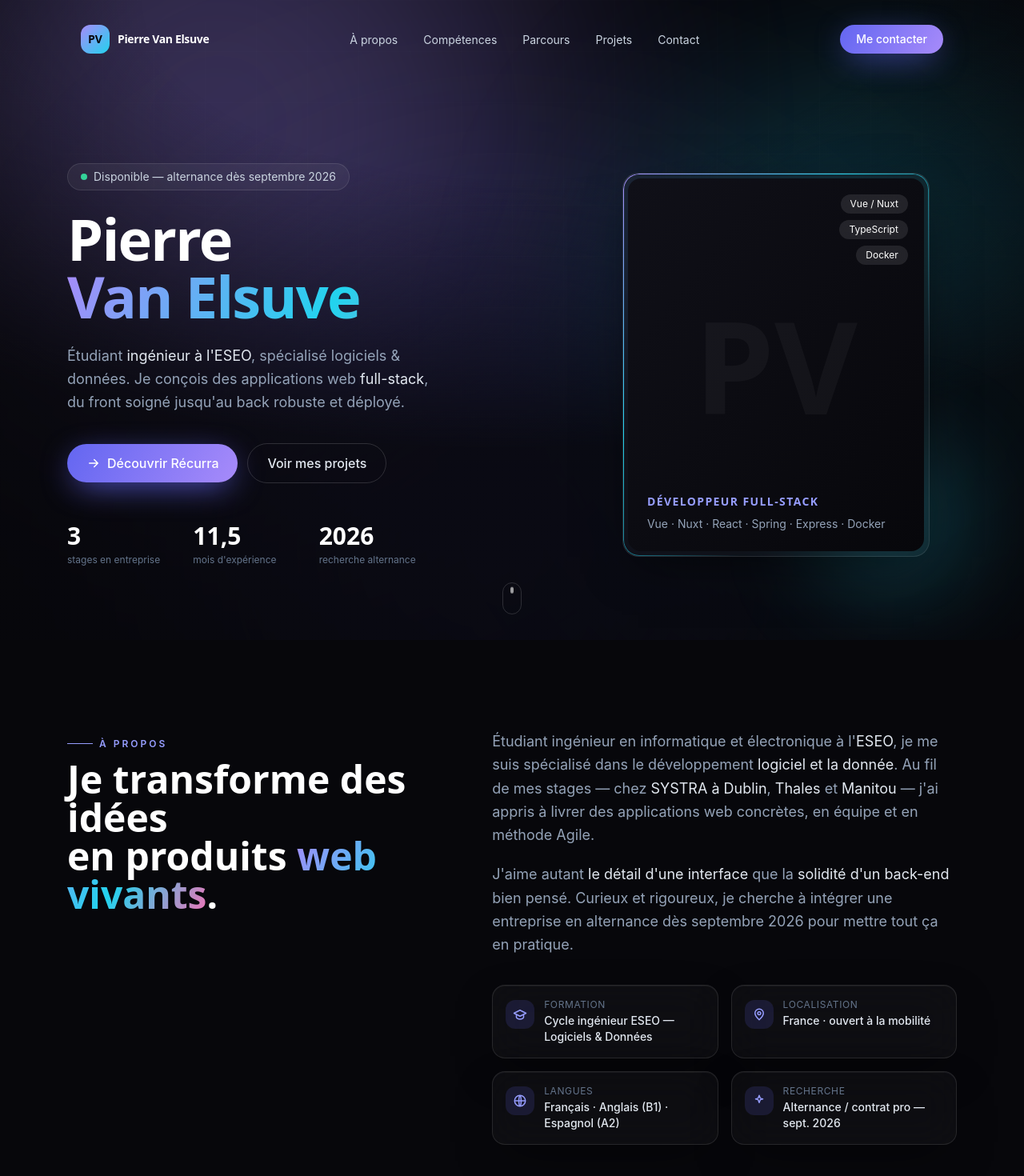
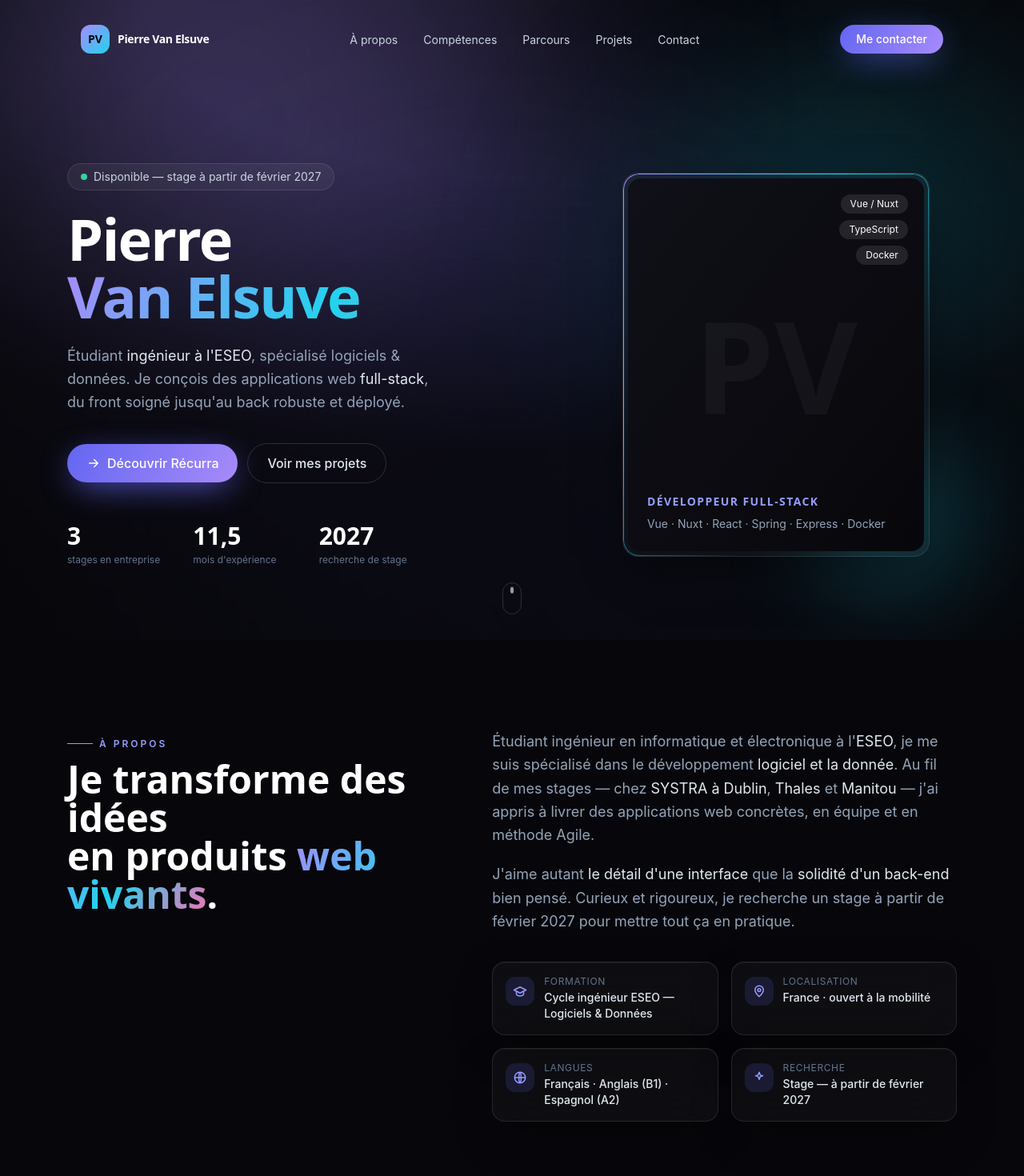
Before and after one commit to PierrePVE/portfolio, a Nuxt app: page / in a window 1280 px wide. Shown: the top 1470 px of the page at 80% size. Built offline with nearby package versions, Linux system fonts and the light colour scheme.

Commit message:
feat: update availability to internship for February 2027

```diff
--- a/components/AboutSection.vue
+++ b/components/AboutSection.vue
@@ -5,7 +5,7 @@ const facts = [
   { icon: 'cap', label: 'Formation', value: 'Cycle ingénieur ESEO — Logiciels & Données' },
   { icon: 'pin', label: 'Localisation', value: 'France · ouvert à la mobilité' },
   { icon: 'globe', label: 'Langues', value: 'Français · Anglais (B1) · Espagnol (A2)' },
-  { icon: 'spark', label: 'Recherche', value: 'Alternance / contrat pro — sept. 2026' },
+  { icon: 'spark', label: 'Recherche', value: 'Stage — à partir de février 2027' },
 ]
 
 // Variante @vueuse/motion réutilisée : invisible et décalé vers le bas au
@@ -38,7 +38,7 @@ const reveal = {
           <p>
             J'aime autant <span class="text-slate-200">le détail d'une interface</span> que la
             <span class="text-slate-200">solidité d'un back-end</span> bien pensé. Curieux et rigoureux,
-            je cherche à intégrer une entreprise en alternance dès septembre 2026 pour mettre tout ça en pratique.
+            je recherche un stage à partir de février 2027 pour mettre tout ça en pratique.
           </p>
 
           <div class="grid gap-4 pt-4 sm:grid-cols-2">
--- a/components/ContactSection.vue
+++ b/components/ContactSection.vue
@@ -41,7 +41,7 @@ const reveal = {
           <p class="section-eyebrow justify-center"><span class="h-px w-8 bg-accent-300" /> Contact</p>
           <h2 class="section-title">Construisons quelque chose <span class="text-gradient">ensemble</span></h2>
           <p class="mx-auto mt-4 max-w-xl text-lg text-slate-400">
-            Une alternance, un projet ou simplement envie d'échanger ? Ma boîte mail est toujours ouverte.
+            Un stage, un projet ou simplement envie d'échanger ? Ma boîte mail est toujours ouverte.
           </p>
 
           <div class="mt-8 flex justify-center">
--- a/components/HeroSection.vue
+++ b/components/HeroSection.vue
@@ -49,7 +49,7 @@ onMounted(() => {
 const stats = [
   { value: '3', label: 'stages en entreprise' },
   { value: '11,5', label: 'mois d\'expérience' },
-  { value: '2026', label: 'recherche alternance' },
+  { value: '2027', label: 'recherche de stage' },
 ]
 </script>
 
@@ -67,7 +67,7 @@ const stats = [
               <span class="absolute inline-flex h-full w-full animate-ping rounded-full bg-emerald-400 opacity-75" />
               <span class="relative inline-flex h-2 w-2 rounded-full bg-emerald-400" />
             </span>
-            Disponible — alternance dès septembre 2026
+            Disponible — stage à partir de février 2027
           </div>
 
           <h1 class="font-display text-5xl font-bold leading-[1.05] tracking-tight text-white sm:text-7xl">
```
